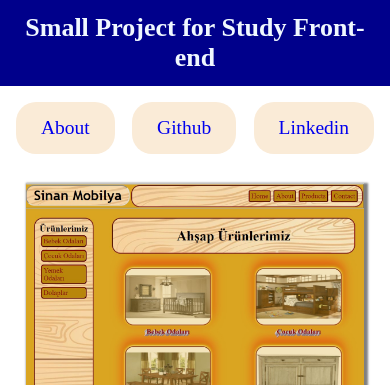
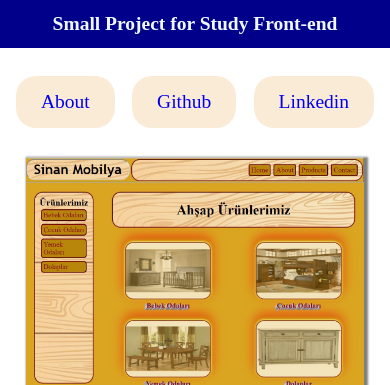
Before and after one commit to Sinanaltundag/smallprojects, a plain HTML site: page index.html in a window 390 px wide. Shown: the top 385 px of the page. Drawn offline with Linux system fonts and the light colour scheme.

Commit message:
header position fixed

```diff
--- a/style.css
+++ b/style.css
@@ -5,9 +5,15 @@
 }
 header {
   text-align: center;
+  width: 100%;
   background-color: darkblue;
   color: aliceblue;
   padding: 1rem;
+  position: fixed;
+  top: 0;
+}
+.container {
+  margin-top: 60px;
 }
 /* aside */
 aside {
@@ -25,7 +31,6 @@ aside li {
   margin: 3px;
   background-color: antiquewhite;
   border-radius: 20px;
-
 }
 
 /* main */
@@ -54,8 +59,7 @@ img {
   }
 }
 @media (max-width: 768px) {
-
-    .main__pages {
+  .main__pages {
     grid-template-columns: 1fr;
   }
   aside {
@@ -70,3 +74,8 @@ img {
     display: inline-block;
   }
 }
+@media (max-width: 406px) {
+  h1 {
+    font-size: 1.5rem;
+  }
+}
```
